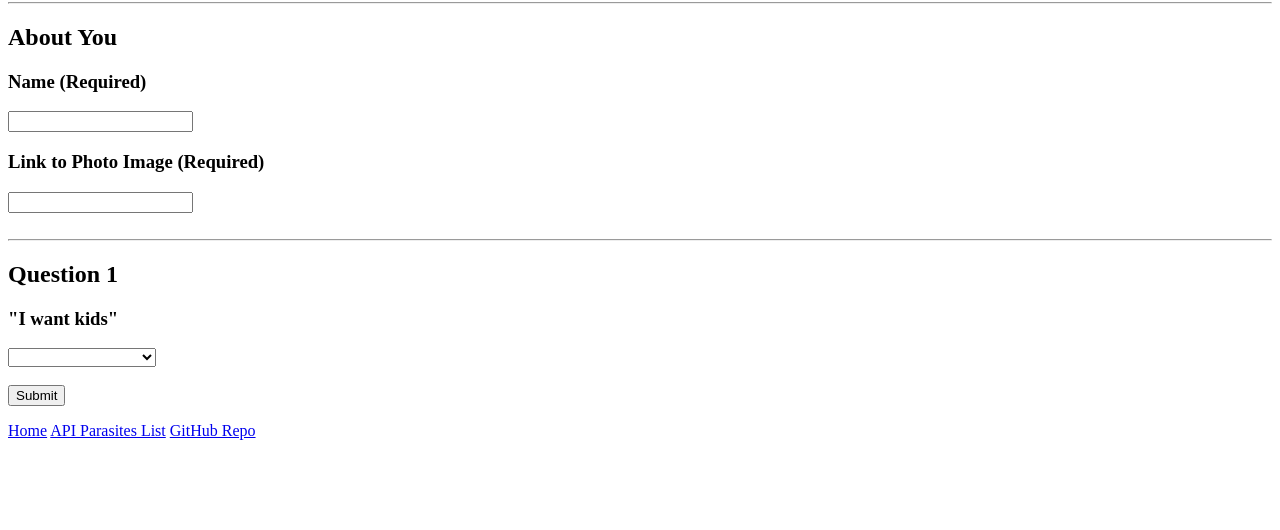
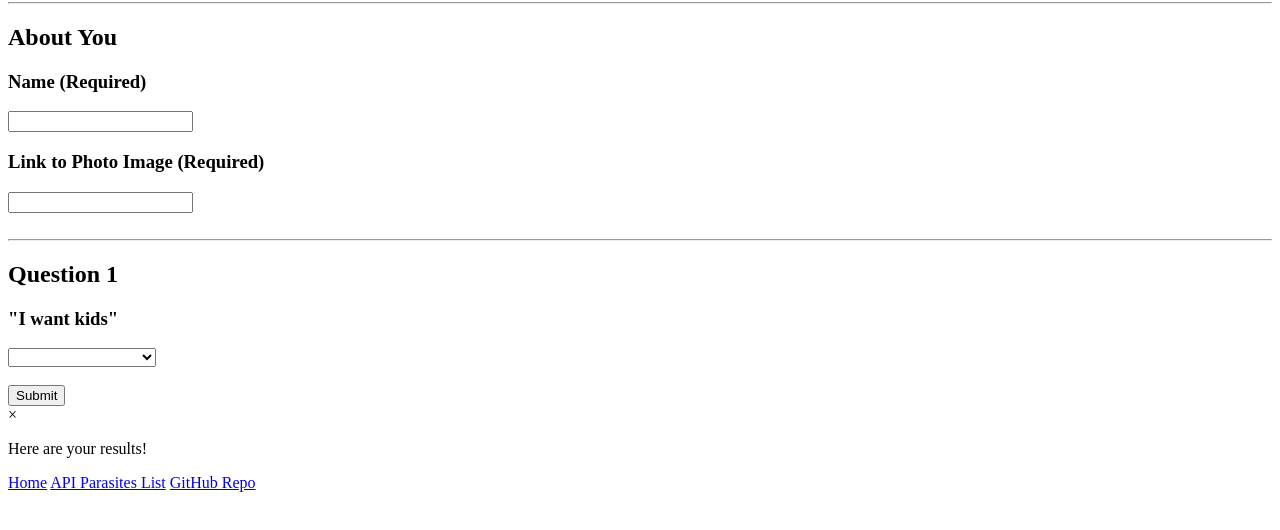
Before and after one commit to Saluki-scribe/Parasite-Finder, a website: page app/public/survey.html in a window 1280 px wide. Shown: the part 78-608 px from the top of the page. Drawn offline with Linux system fonts and the light colour scheme.

Commit message:
Added basic modal pop up html

```diff
--- a/app/public/survey.html
+++ b/app/public/survey.html
@@ -33,6 +33,16 @@
         </select>
         <br><br>
         <button type="submit" id="submit">Submit</button>
+
+        <!--Create modal, triggered by "submit" button-->
+
+        <div id="surveyModal" class="modal">
+            <div class="modal-content">
+                <span class="close">&times;</span>
+                <p>Here are your results!</p>
+            </div>
+        </div>
+
         <footer>
             <p>
                 <a href="/">Home</a>
```
